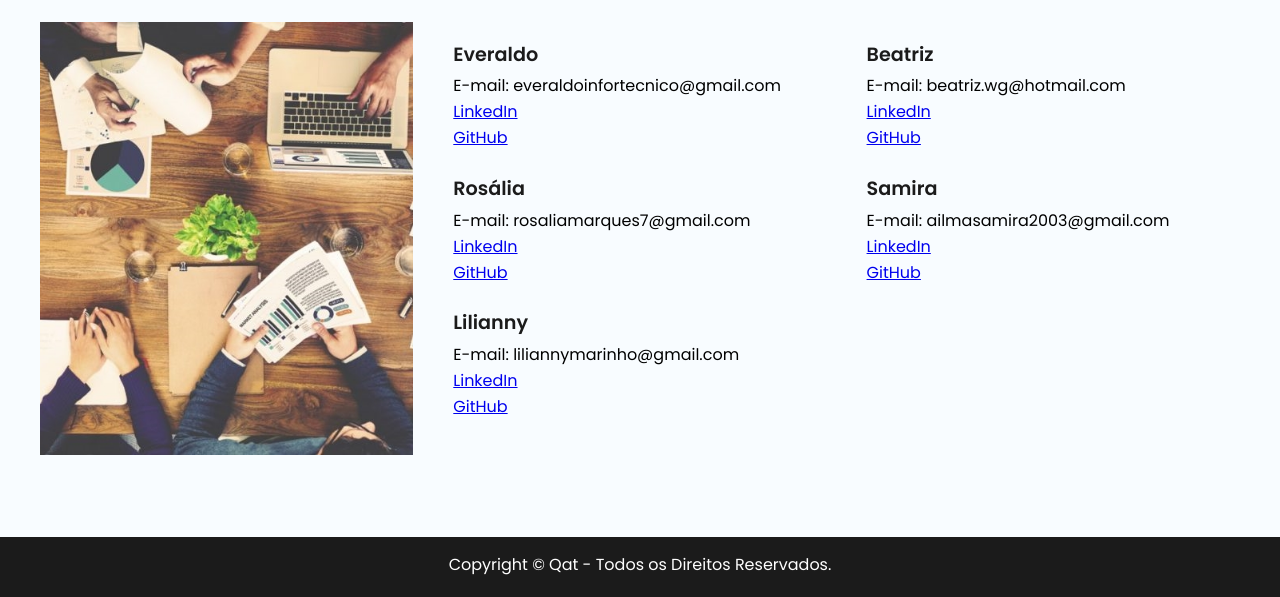
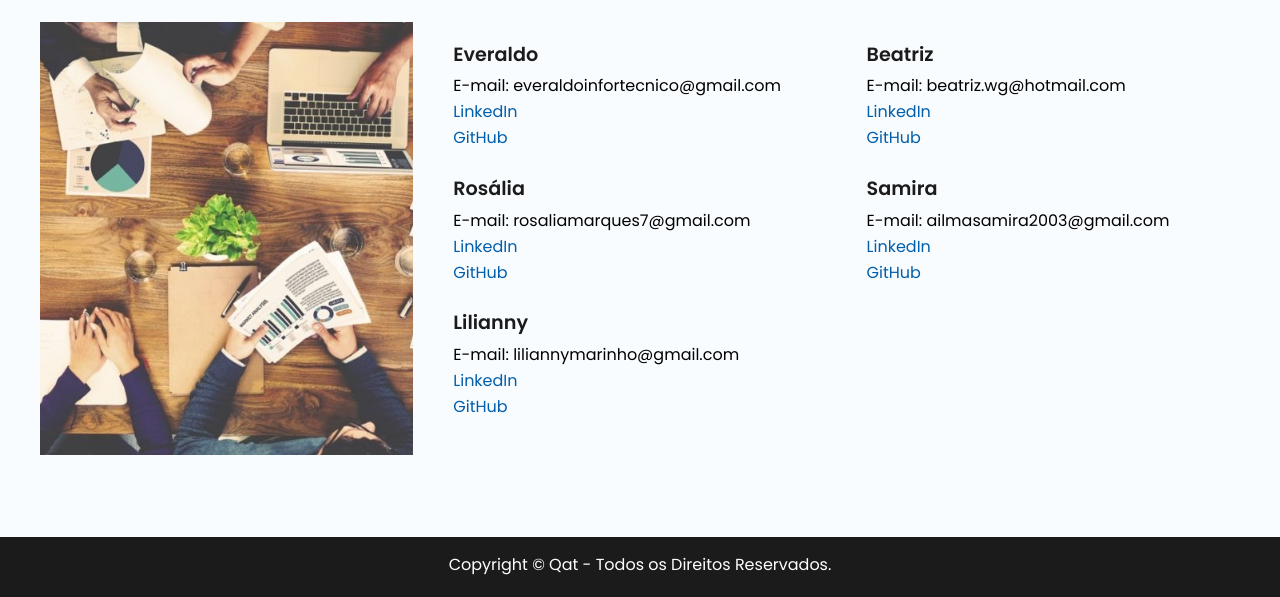
Before and after one commit to LiliannyMarinho/ProjetoLFTC, a plain HTML site: page contato.html in a window 1280 px wide. Shown: the part 203-800 px from the top of the page. Drawn offline with Linux system fonts and the light colour scheme.

Commit message:
Update Style

```diff
--- a/essets/css/styles.css
+++ b/essets/css/styles.css
@@ -505,6 +505,16 @@ main section .full .name {
    margin: 1em 0 0 0;
    list-style-type: none;
 }
+main section .full a, main section .full a:visited {
+   color: #005eaa;
+   text-decoration: none;
+   outline: none;
+}
+main section .full a:hover, main section .full a:active {
+   color: #00449c;
+   text-decoration: none;
+   outline: none;
+}
 
 /* Responsive layout - makes the two columns/boxes stack on top of each other instead of next to each other, on small screens */
 @media (max-width: 600px) {
```
